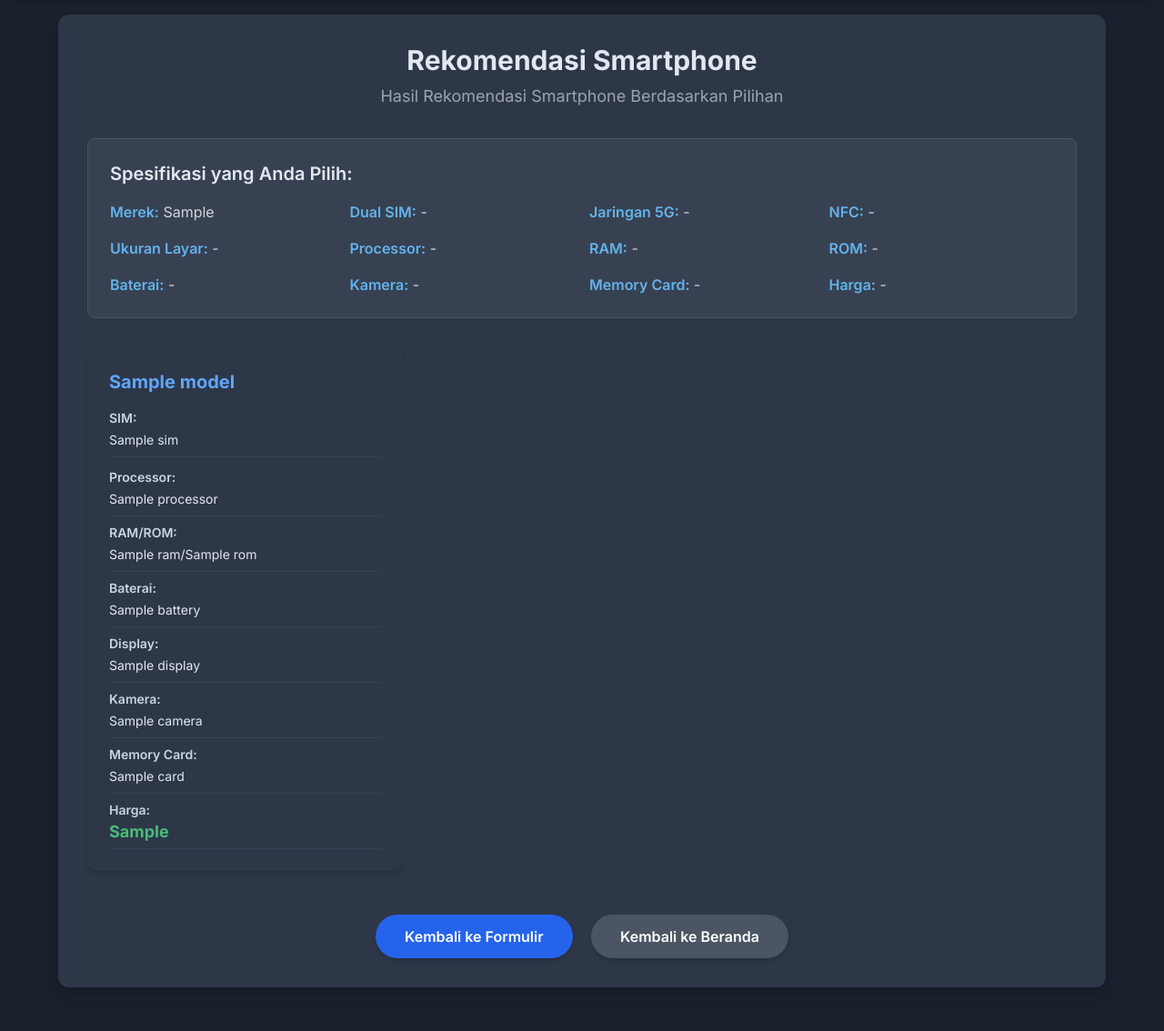
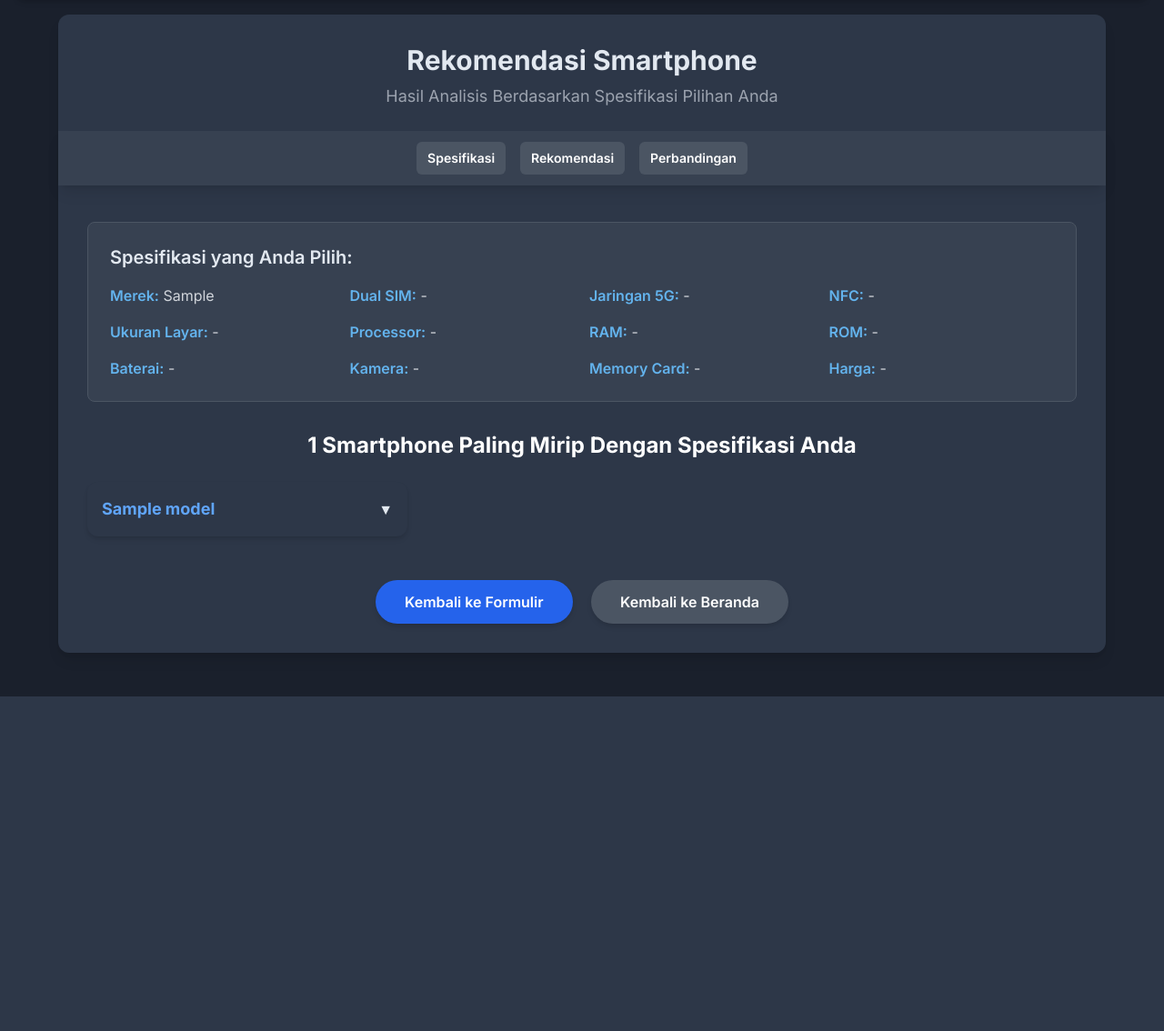
Before and after one commit to ilhamnc/SR-Smartphone, a Flask app: template app/templates/recommendations.html in a window 1280 px wide. Shown: the part 80-1214 px from the top of the page at 91% size. After the commit the page ends 846 px from the top, so only its background shows below. Run offline with Flask 3, Linux system fonts and the light colour scheme; the template is opened without the code that fills it: most values are stand-ins (such as "Sample title", 1, 10 or a date in 2020); parts of the project's set-up code (start-up, migrations or seed data) failed here and were passed over; some libraries are stand-ins or nearby versions.

Commit message:
Update recommendations.html

```diff
--- a/app/templates/recommendations.html
+++ b/app/templates/recommendations.html
@@ -7,54 +7,81 @@
     <script src="https://cdn.tailwindcss.com"></script>
     <link href="https://fonts.googleapis.com/css2?family=Inter:wght@400;600;700&display=swap" rel="stylesheet">
     <style>
+        html {
+            scroll-behavior: smooth;
+        }
         body {
             font-family: 'Inter', sans-serif;
-            background-color: #1a202c; /* Dark background similar to the home page */
-            color: #e2e8f0; /* Light text color */
+            background-color: #1a202c;
+            color: #e2e8f0;
         }
         .container-box {
-            background-color: #2d3748; /* Darker shade for containers */
+            background-color: #2d3748;
             color: #e2e8f0;
         }
         .recommendation-card {
-            background-color: #2d3748; /* Darker shade for recommendation cards */
+            background-color: #2d3748;
             color: #e2e8f0;
-            border-radius: 0.75rem; /* rounded-xl */
-            box-shadow: 0 4px 6px -1px rgba(0, 0, 0, 0.1), 0 2px 4px -1px rgba(0, 0, 0, 0.06); /* shadow-md */
-            transition: transform 0.2s ease-in-out;
+            border-radius: 0.75rem;
+            box-shadow: 0 4px 6px -1px rgba(0, 0, 0, 0.1), 0 2px 4px -1px rgba(0, 0, 0, 0.06);
+            transition: background-color 0.2s ease-in-out;
         }
-        .recommendation-card:hover {
-            transform: translateY(-5px);
+        .recommendation-card-header {
+            cursor: pointer;
+            padding: 1rem;
+        }
+        .recommendation-card-header:hover {
+            background-color: #4a5568;
+            border-radius: 0.75rem;
         }
         .spec-item {
-            /* Changed to flex-col for vertical stacking */
             display: flex;
             flex-direction: column;
-            margin-bottom: 0.75rem; /* Increased margin for better spacing */
-            border-bottom: 1px solid rgba(255, 255, 255, 0.05); /* Very subtle separator */
-            padding-bottom: 0.5rem; /* Increased padding for spacing */
+            margin-bottom: 0.75rem;
+            border-bottom: 1px solid rgba(255, 255, 255, 0.05);
+            padding-bottom: 0.5rem;
         }
         .spec-label {
             font-weight: 600;
-            color: #cbd5e0; /* gray-300 - default for labels */
-            margin-bottom: 0.25rem; /* Space between label and value */
+            color: #cbd5e0;
+            margin-bottom: 0.25rem;
         }
         .spec-value {
-            color: #e2e8f0; /* Light text for values */
-            text-align: left; /* Align value to the left, under the label */
-            word-wrap: break-word; /* Ensure long text wraps */
-            max-width: 100%; /* Ensure it fits within the parent */
+            color: #e2e8f0;
+            text-align: left;
+            word-wrap: break-word;
+            max-width: 100%;
         }
-        /* Specific colors for labels in "Spesifikasi yang Anda Pilih" section */
         .user-spec-label {
-            color: #63b3ed; /* blue-300 */
+            color: #63b3ed;
             font-weight: 600;
         }
-        /* Keep highlight for price */
         .spec-value.price {
-            color: #48bb78; /* green-500 */
+            color: #48bb78;
             font-weight: bold;
-            font-size: 1.125rem; /* text-lg */
+            font-size: 1.125rem;
+        }
+        .comparison-table {
+            border-collapse: collapse;
+            width: 100%;
+            margin-top: 1.5rem;
+        }
+        .comparison-table th, .comparison-table td {
+            border: 1px solid #4a5568;
+            padding: 0.75rem;
+            text-align: left;
+        }
+        .comparison-table th {
+            background-color: #1a202c;
+            font-size: 1.125rem;
+            color: #63b3ed;
+        }
+        .comparison-table tr:nth-child(even) {
+            background-color: #374151;
+        }
+        .comparison-spec-label {
+            font-weight: 600;
+            color: #cbd5e0;
         }
     </style>
 </head>
@@ -73,101 +100,89 @@
 
     <div class="container-box p-8 rounded-xl shadow-lg max-w-6xl w-full mb-8">
         <h1 class="text-3xl font-bold mb-2 text-center">Rekomendasi Smartphone</h1>
-        <p class="text-lg text-gray-400 mb-8 text-center">Hasil Rekomendasi Smartphone Berdasarkan Pilihan</p>
+        <p class="text-lg text-gray-400 mb-6 text-center">Hasil Analisis Berdasarkan Spesifikasi Pilihan Anda</p>
 
-        <div class="mb-8 p-6 rounded-lg border border-gray-600 bg-gray-700">
+        <div class="flex justify-center space-x-2 md:space-x-4 mb-10 sticky top-0 z-50 bg-gray-700 py-3 -mx-8 px-8 shadow-lg">
+            <a href="#spesifikasi-pilihan" class="text-xs md:text-sm font-semibold text-white bg-gray-600 hover:bg-blue-500 rounded-md px-3 py-2 transition-colors duration-300">Spesifikasi</a>
+            <a href="#rekomendasi-mirip" class="text-xs md:text-sm font-semibold text-white bg-gray-600 hover:bg-blue-500 rounded-md px-3 py-2 transition-colors duration-300">Rekomendasi</a>
+            <a href="#perbandingan-teratas" class="text-xs md:text-sm font-semibold text-white bg-gray-600 hover:bg-blue-500 rounded-md px-3 py-2 transition-colors duration-300">Perbandingan</a>
+        </div>
+
+        <div id="spesifikasi-pilihan" class="mb-8 p-6 rounded-lg border border-gray-600 bg-gray-700 scroll-mt-24">
             <h2 class="text-xl font-semibold mb-4">Spesifikasi yang Anda Pilih:</h2>
             <div class="grid grid-cols-1 sm:grid-cols-2 lg:grid-cols-4 gap-4 text-gray-300">
-                <div>
-                    <span class="user-spec-label">Merek:</span> {{ user_keywords[0] if user_keywords|length > 0 else '-' }}
-                </div>
-                <div>
-                    <span class="user-spec-label">Dual SIM:</span> {{ user_keywords[1] if user_keywords|length > 1 else '-' }}
-                </div>
-                <div>
-                    <span class="user-spec-label">Jaringan 5G:</span> {{ user_keywords[2] if user_keywords|length > 2 else '-' }}
-                </div>
-
-                <div>
-                    <span class="user-spec-label">NFC:</span> {{ user_keywords[3] if user_keywords|length > 3 else '-' }}
-                </div>
-                <div>
-                    <span class="user-spec-label">Ukuran Layar:</span> {{ user_keywords[4] if user_keywords|length > 4 else '-' }}
-                </div>
-                <div>
-                    <span class="user-spec-label">Processor:</span> {{ user_keywords[5] if user_keywords|length > 5 else '-' }}
-                </div>
-
-                <div>
-                    <span class="user-spec-label">RAM:</span> {{ user_keywords[6] if user_keywords|length > 6 else '-' }}
-                </div>
-                <div>
-                    <span class="user-spec-label">ROM:</span> {{ user_keywords[7] if user_keywords|length > 7 else '-' }}
-                </div>
-                <div>
-                    <span class="user-spec-label">Baterai:</span> {{ user_keywords[8] if user_keywords|length > 8 else '-' }}
-                </div>
-
-                <div>
-                    <span class="user-spec-label">Kamera:</span> {{ user_keywords[9] if user_keywords|length > 9 else '-' }}
-                </div>
-                <div>
-                    <span class="user-spec-label">Memory Card:</span> {{ user_keywords[10] if user_keywords|length > 10 else '-' }}
-                </div>
-                <div>
-                    <span class="user-spec-label">Harga:</span> {{ user_keywords[11] if user_keywords|length > 11 else '-' }}
-                </div>
+                <div><span class="user-spec-label">Merek:</span> {{ user_keywords[0] if user_keywords|length > 0 else '-' }}</div>
+                <div><span class="user-spec-label">Dual SIM:</span> {{ user_keywords[1] if user_keywords|length > 1 else '-' }}</div>
+                <div><span class="user-spec-label">Jaringan 5G:</span> {{ user_keywords[2] if user_keywords|length > 2 else '-' }}</div>
+                <div><span class="user-spec-label">NFC:</span> {{ user_keywords[3] if user_keywords|length > 3 else '-' }}</div>
+                <div><span class="user-spec-label">Ukuran Layar:</span> {{ user_keywords[4] if user_keywords|length > 4 else '-' }}</div>
+                <div><span class="user-spec-label">Processor:</span> {{ user_keywords[5] if user_keywords|length > 5 else '-' }}</div>
+                <div><span class="user-spec-label">RAM:</span> {{ user_keywords[6] if user_keywords|length > 6 else '-' }}</div>
+                <div><span class="user-spec-label">ROM:</span> {{ user_keywords[7] if user_keywords|length > 7 else '-' }}</div>
+                <div><span class="user-spec-label">Baterai:</span> {{ user_keywords[8] if user_keywords|length > 8 else '-' }}</div>
+                <div><span class="user-spec-label">Kamera:</span> {{ user_keywords[9] if user_keywords|length > 9 else '-' }}</div>
+                <div><span class="user-spec-label">Memory Card:</span> {{ user_keywords[10] if user_keywords|length > 10 else '-' }}</div>
+                <div><span class="user-spec-label">Harga:</span> {{ user_keywords[11] if user_keywords|length > 11 else '-' }}</div>
             </div>
         </div>
 
         {% if recommendations.empty %}
             <p class="text-center text-gray-400 text-lg">Tidak ada rekomendasi yang ditemukan berdasarkan pilihan Anda. Coba ubah preferensi Anda.</p>
         {% else %}
-            <div class="grid grid-cols-1 md:grid-cols-2 lg:grid-cols-3 xl:grid-cols-3 gap-6">
-                {% for index, row in recommendations.iterrows() %}
-                    <div class="recommendation-card p-6">
-                        <h3 class="text-xl font-bold mb-4 text-blue-400">{{ row['model'] }}</h3>
-                        <div class="space-y-2 text-sm">
-                            <div class="spec-item">
-                                <span class="spec-label">SIM:</span>
-                                <span class="spec-value">{{ row['sim'] }}</span>
+            <div id="rekomendasi-mirip" class="scroll-mt-24">
+                <h2 class="text-2xl font-bold mb-6 text-center text-white">{{ recommendations|length }} Smartphone Paling Mirip Dengan Spesifikasi Anda</h2>
+                <div class="grid grid-cols-1 md:grid-cols-2 lg:grid-cols-3 xl:grid-cols-3 gap-4">
+                    {% for index, row in recommendations.iterrows() %}
+                        <div class="recommendation-card">
+                            <div class="recommendation-card-header toggle-details">
+                                <div class="flex justify-between items-center">
+                                    <h3 class="text-lg font-bold text-blue-400">{{ row['model'] }}</h3>
+                                    <span class="arrow transform transition-transform duration-300">▼</span>
+                                </div>
                             </div>
-                            <div class="spec-item">
-                                <span class="spec-label">Processor:</span>
-                                <span class="spec-value">{{ row['processor'] }}</span>
+                            <div class="details-content hidden px-4 pb-4">
+                                <div class="space-y-2 text-sm">
+                                    <div class="spec-item"><span class="spec-label">SIM:</span><span class="spec-value">{{ row['sim'] }}</span></div>
+                                    <div class="spec-item"><span class="spec-label">Processor:</span><span class="spec-value">{{ row['processor'] }}</span></div>
+                                    <div class="spec-item"><span class="spec-label">RAM/ROM:</span><span class="spec-value">{{ row['RAM'] }}/{{ row['ROM'] }}</span></div>
+                                    <div class="spec-item"><span class="spec-label">Baterai:</span><span class="spec-value">{{ row['battery'] }}</span></div>
+                                    <div class="spec-item"><span class="spec-label">Display:</span><span class="spec-value">{{ row['display'] }}</span></div>
+                                    <div class="spec-item"><span class="spec-label">Kamera:</span><span class="spec-value">{{ row['camera'] }}</span></div>
+                                    <div class="spec-item"><span class="spec-label">Memory Card:</span><span class="spec-value">{{ row['card'] }}</span></div>
+                                    <div class="spec-item"><span class="spec-label">Harga:</span><span class="spec-value price">{{ row['harga(string)'] }}</span></div>
+                                </div>
                             </div>
-                            <div class="spec-item">
-                                <span class="spec-label">RAM/ROM:</span>
-                                <span class="spec-value">{{ row['RAM'] }}/{{ row['ROM'] }}</span>
-                            </div>
-                            <div class="spec-item">
-                                <span class="spec-label">Baterai:</span>
-                                <span class="spec-value">{{ row['battery'] }}</span>
-                            </div>
-                            <div class="spec-item">
-                                <span class="spec-label">Display:</span>
-                                <span class="spec-value">{{ row['display'] }}</span>
-                            </div>
-                            <div class="spec-item">
-                                <span class="spec-label">Kamera:</span>
-                                <span class="spec-value">{{ row['camera'] }}</span>
-                            </div>
-                            <div class="spec-item">
-                                <span class="spec-label">Memory Card:</span>
-                                <span class="spec-value">{{ row['card'] }}</span>
-                            </div>
-                            <div class="spec-item">
-                                <span class="spec-label">Harga:</span>
-                                <span class="spec-value price">{{ row['harga(string)'] }}</span>
-                            </div>
-                            <!-- <div class="spec-item">
-                                <span class="spec-label">Kemiripan:</span>
-                                <span class="spec-value">{{ "%.2f"|format(row['Cosine Similarity']) }}</span>
-                            </div> -->
                         </div>
+                    {% endfor %}
+                </div>
+            </div>
+
+            {% if recommendations|length >= 2 %}
+                <div id="perbandingan-teratas" class="mt-12 scroll-mt-24">
+                    <h2 class="text-2xl font-bold mb-6 text-center text-white">2 Smartphone Yang Paling Direkomendasikan</h2>
+                    <div class="overflow-x-auto">
+                        <table class="comparison-table">
+                            <thead>
+                                <tr>
+                                    <th>Spesifikasi</th>
+                                    <th>{{ recommendations.iloc[0]['model'] }}</th>
+                                    <th>{{ recommendations.iloc[1]['model'] }}</th>
+                                </tr>
+                            </thead>
+                            <tbody>
+                                <tr><td class="comparison-spec-label">SIM</td><td>{{ recommendations.iloc[0]['sim'] }}</td><td>{{ recommendations.iloc[1]['sim'] }}</td></tr>
+                                <tr><td class="comparison-spec-label">Processor</td><td>{{ recommendations.iloc[0]['processor'] }}</td><td>{{ recommendations.iloc[1]['processor'] }}</td></tr>
+                                <tr><td class="comparison-spec-label">RAM / ROM</td><td>{{ recommendations.iloc[0]['RAM'] }} / {{ recommendations.iloc[0]['ROM'] }}</td><td>{{ recommendations.iloc[1]['RAM'] }} / {{ recommendations.iloc[1]['ROM'] }}</td></tr>
+                                <tr><td class="comparison-spec-label">Baterai</td><td>{{ recommendations.iloc[0]['battery'] }}</td><td>{{ recommendations.iloc[1]['battery'] }}</td></tr>
+                                <tr><td class="comparison-spec-label">Display</td><td>{{ recommendations.iloc[0]['display'] }}</td><td>{{ recommendations.iloc[1]['display'] }}</td></tr>
+                                <tr><td class="comparison-spec-label">Kamera</td><td>{{ recommendations.iloc[0]['camera'] }}</td><td>{{ recommendations.iloc[1]['camera'] }}</td></tr>
+                                <tr><td class="comparison-spec-label">Memory Card</td><td>{{ recommendations.iloc[0]['card'] }}</td><td>{{ recommendations.iloc[1]['card'] }}</td></tr>
+                                <tr><td class="comparison-spec-label">Harga</td><td class="spec-value price">{{ recommendations.iloc[0]['harga(string)'] }}</td><td class="spec-value price">{{ recommendations.iloc[1]['harga(string)'] }}</td></tr>
+                            </tbody>
+                        </table>
                     </div>
-                {% endfor %}
-            </div>
+                </div>
+            {% endif %}
         {% endif %}
 
         <div class="mt-12 text-center">
@@ -179,5 +194,23 @@
             </a>
         </div>
     </div>
+
+    <script>
+        document.addEventListener('DOMContentLoaded', function () {
+            const detailToggles = document.querySelectorAll('.toggle-details');
+            detailToggles.forEach(toggle => {
+                toggle.addEventListener('click', () => {
+                    const content = toggle.nextElementSibling;
+                    const arrow = toggle.querySelector('.arrow');
+                    content.classList.toggle('hidden');
+                    if (content.classList.contains('hidden')) {
+                        arrow.classList.remove('rotate-180');
+                    } else {
+                        arrow.classList.add('rotate-180');
+                    }
+                });
+            });
+        });
+    </script>
 </body>
 </html>
```
